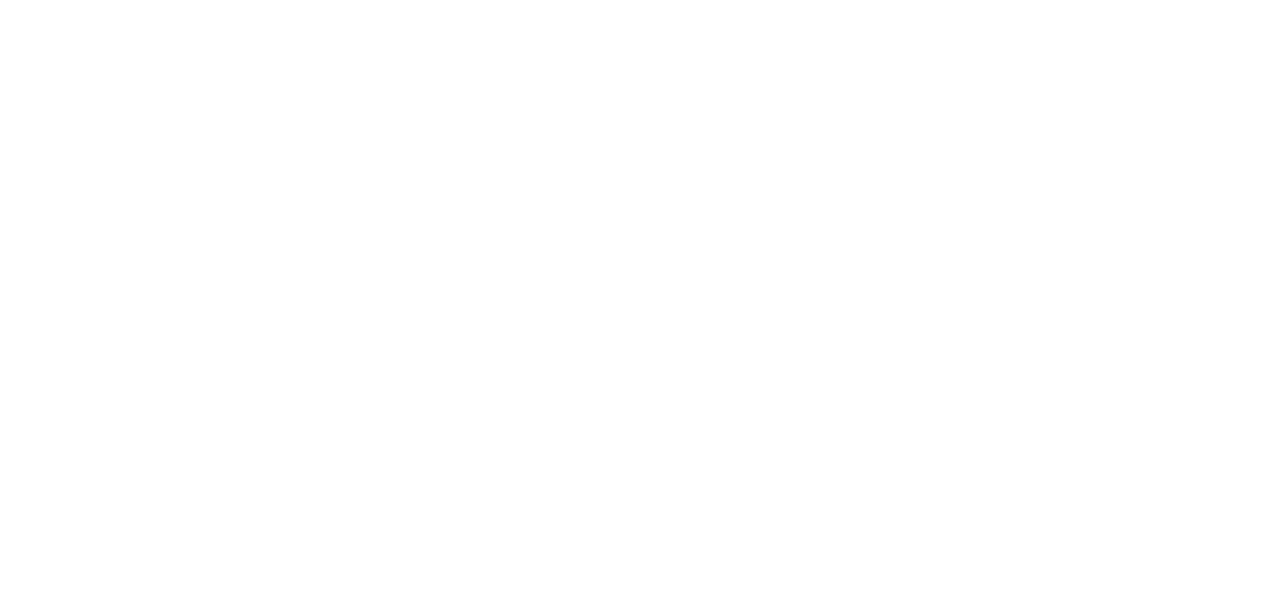
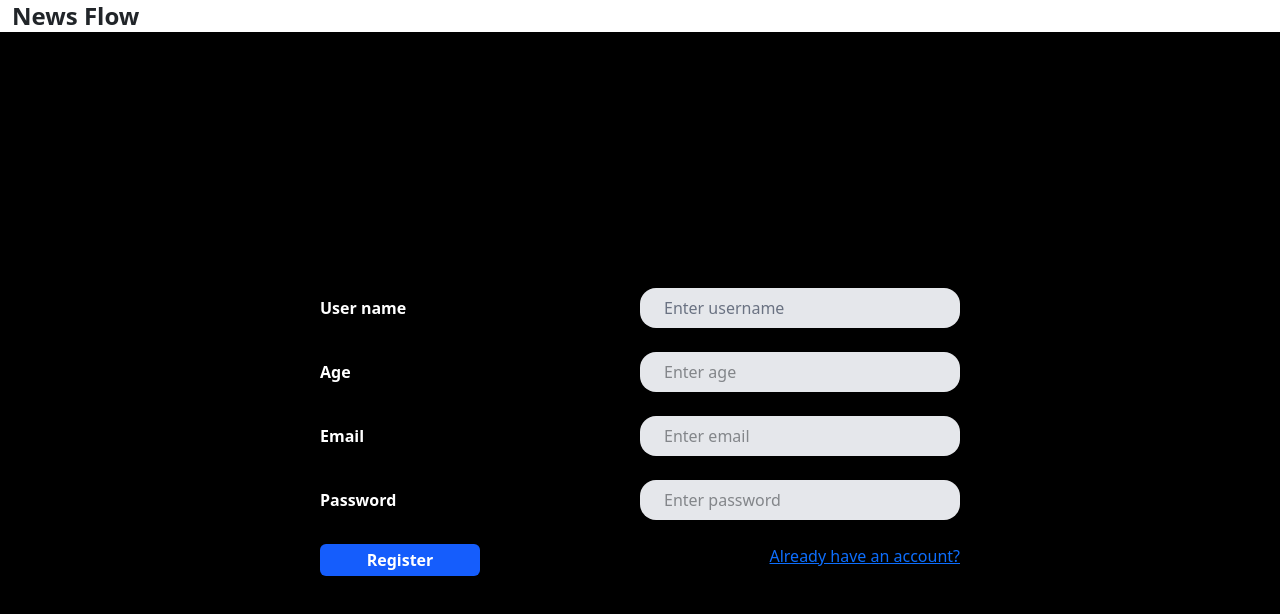
Before and after one commit to Khanwajahath/NewsFlowFrontE, a React (Vite) app: page /register in a window 1280 px wide. Before the commit this address had no page. Shown: the top 614 px of the page. Built offline with nearby package versions, Linux system fonts and the light colour scheme.

Commit message:
added Login and Register functionality

```diff
--- a/package.json
+++ b/package.json
@@ -12,8 +12,10 @@
   "dependencies": {
     "@material-tailwind/react": "^2.1.10",
     "@tailwindcss/vite": "^4.1.18",
+    "axios": "^1.13.5",
     "bootstrap": "^5.3.8",
     "bootstrap-icons": "^1.13.1",
+    "formik": "^2.4.9",
     "react": "^19.2.0",
     "react-dom": "^19.2.0",
     "react-hook-form": "^7.71.1",
--- a/src/App.jsx
+++ b/src/App.jsx
@@ -1,8 +1,9 @@
 import './App.css'
 import { NewsHeader } from './components/header/header'
 import { BrowserRouter, Route, Routes } from "react-router";
-import { Footer } from './components/footer/footer'
 import { Login } from './components/login/login';
+import { Register } from './components/Register/Register';
+import { LandingPage } from './components/landingPage/landingpage';
 
 
 function App() {
@@ -10,11 +11,12 @@
   return (
     <BrowserRouter>
       <Routes>
-      <Route path='/' element={<NewsHeader/>}></Route>
+        <Route path='/' element={<LandingPage></LandingPage>}></Route>
+        <Route path='/register' element={<Register/>}></Route>
+        <Route path='/login' element={<Login/>}></Route>
+        <Route path='/newsboard' element={<NewsHeader/>}></Route>
       </Routes>
     </BrowserRouter>
-
-
   )
 }
 
--- /dev/null
+++ b/src/components/Register/Register.jsx
@@ -0,0 +1,138 @@
+import { Formik, Form, Field, ErrorMessage } from "formik"
+import * as Yup from "yup"
+import axios from "axios"
+import { useNavigate } from "react-router"
+import { Link } from "react-router-dom";
+
+
+export function Register() {
+  const navigate=useNavigate()
+  const validationSchema = Yup.object({
+    username: Yup.string().required("Username is required"),
+    age: Yup.number()
+      .required("Age is required")
+      .min(18, "Must be at least 16"),
+    email: Yup.string()
+      .email("Invalid email")
+      .required("Email is required"),
+    password: Yup.string()
+      .min(6, "Minimum 6 characters")
+      .required("Password is required"),
+  })
+
+const handleRegister = async (values, { setSubmitting }) => {
+  try {
+    const response = await axios.post(
+      "https://news-flow-backend.vercel.app/api/auth/register",
+      values
+    );
+
+    console.log(response.data);
+
+    // If registration successful → go to login
+    navigate("/login");
+
+  } catch (error) {
+
+    if (error.response) {
+      const message = error.response.data.message;
+
+      if (error.response.status === 409 || message === "User already exists") {
+        alert("User already exists. Please login.");
+        navigate("/login");   // 👈 redirect here
+      } else {
+        alert(message);
+      }
+    } else {
+      alert("Server error");
+    }
+
+    console.error(error.response?.data || error.message);
+
+  } finally {
+    setSubmitting(false);
+  }
+};
+
+
+  return (
+    <div className="flex-col">
+      <div className="my-0 ms-2 ">
+            <span className='font-bold text-2xl rounded p-1' >News Flow</span>
+      </div>
+    <div className="min-h-screen bg-black flex items-center justify-center">
+      <Formik
+        initialValues={{
+          username: "",
+          age: "",
+          email: "",
+          password: ""
+        }}
+        validationSchema={validationSchema}
+        onSubmit={handleRegister}
+      >
+        <Form className="flex flex-col gap-4 w-1/2">
+          <div className="flex items-center justify-between">
+            <label className="text-white font-bold">User name</label>
+            <div className="flex flex-col w-50">
+              <Field
+                name="username"
+                className="px-4 py-2 rounded-2xl bg-gray-200 placeholder-gray-500 focus:outline-none w-full"
+                placeholder="Enter username"
+              />
+              <ErrorMessage name="username" component="div" className="text-red-400 text-sm mt-1" />
+            </div>
+          </div>
+
+
+          <div className="flex items-center justify-between">
+            <label className="text-white font-bold">Age</label>
+            <Field
+              name="age"
+              type="number"
+               min="16"
+              className="px-4 py-2 rounded-2xl bg-gray-200 focus:outline-none w-50"
+              placeholder="Enter age"
+            />
+            <ErrorMessage name="age" component="div" className="text-red-400 text-sm" />
+          </div>
+
+          <div className="flex items-center justify-between">
+            <label className="text-white font-bold">Email</label>
+            <Field
+              name="email"
+              type="email"
+              className="px-4 py-2 rounded-2xl bg-gray-200 focus:outline-none w-50"
+              placeholder="Enter email"
+            />
+            <ErrorMessage name="email" component="div" className="text-red-400 text-sm" />
+          </div>
+
+          <div className="flex items-center justify-between">
+            <label className="text-white font-bold">Password</label>
+            <Field
+              name="password"
+              type="password"
+              className="px-4 py-2 rounded-2xl bg-gray-200 focus:outline-none w-50"
+              placeholder="Enter password"
+            />
+            <ErrorMessage name="password" component="div" className="text-red-400 text-sm" />
+          </div>
+          <div className="flex justify-between">
+          <button
+            type="submit"
+            className="bg-blue-600 text-white px-1 py-1 font-bold rounded hover:bg-blue-700 transition
+            w-25 items-center"
+          >
+            Register
+          </button>
+          <Link to="/login">
+  Already have an account?
+</Link>
+          </div>
+        </Form>
+      </Formik>
+    </div>
+    </div>
+  )
+}
--- a/src/components/categories/categories.jsx
+++ b/src/components/categories/categories.jsx
@@ -20,11 +20,11 @@
   }, [ ]);
 
   return (
-   <div className="mt-2 bg-yellow-300 rounded-2xl">
-  <div className=" flex flex-wrap md:flex-nowrap justify-around p-2 text-white font-bold ">
+   <div className="mt-2   rounded-2xl">
+  <div className=" flex flex-wrap md:flex-nowrap justify-around p-2 text-white font-bold  ">
     {categories.map((cat, index) => (
       <button
-        className="bg-indigo-600 hover:not-focus:bg-indigo-700   px-2 py-1 hover:cursor-pointer rounded  mt-1"
+        className="bg-indigo-600 hover:not-focus:bg-indigo-700   px-2 py-1 hover:cursor-pointer    mt-1"
         key={index}
       >
         {cat}
--- a/src/components/header/header.jsx
+++ b/src/components/header/header.jsx
@@ -35,14 +35,14 @@
     }
 
   return (
-    <div className='flex-col text-black '>
+    <div className='flex-col text-black font-sans'>
       <div className="bg-black text-1xl p-1 sticky top-0 z-10">
         <div className='flex justify-between   p-2 items-center'>
 
         <div className="my-0 ms-2 ">
             <span className='font-bold text-2xl bg-white rounded p-1' >News Flow</span>
         </div>
-
+         <NewsCat></NewsCat>
         <div className="flex gap-0 bg-white rounded-2xl p-1">
             <input
               className="placeholder:text-gray-500 placeholder:italic outline-0"
@@ -50,6 +50,7 @@
               type="text"
               name="search"
               onBlur={getQuery}
+
             />
 
             <button onClick={setQuery}>
@@ -59,7 +60,6 @@
             </button>
         </div>
         </div>
-        <NewsCat></NewsCat>
       </div>
       <div className='  md:flex align-middlee'>
       <Carousel content={carousalData}></Carousel>
--- /dev/null
+++ b/src/components/landingPage/landingpage.jsx
@@ -0,0 +1,20 @@
+import { Link, useNavigate } from "react-router"
+
+export function LandingPage(){
+
+
+    return(
+        <div className="flex justify-center content-center">
+            <div>
+                <Link to={'/register'}>
+                    Create Account
+                </Link>
+            </div>
+            <div>
+                <Link to={'/login'}>
+                Existing User?
+                </Link>
+            </div>
+        </div>
+    )
+}
--- a/src/components/login/login.jsx
+++ b/src/components/login/login.jsx
@@ -1,33 +1,93 @@
-import { useForm } from "react-hook-form"
+import { Formik, Form, Field, ErrorMessage } from "formik"
+import * as Yup from "yup"
+import axios from "axios"
+import { useNavigate, Link } from "react-router-dom"
 
+export function Login() {
+  const navigate = useNavigate()
 
-export   function Login() {
-  const { register, handleSubmit } = useForm()
-  const onSubmit = (data) => console.log(data)
+  const validationSchema = Yup.object({
+    email: Yup.string()
+      .email("Invalid email")
+      .required("Email is required"),
+    password: Yup.string()
+      .min(6, "Minimum 6 characters")
+      .required("Password is required"),
+  })
 
+  const handleLogin = async (values, { setSubmitting }) => {
+    try {
+      const response = await axios.post(
+        "https://news-flow-backend.vercel.app/api/auth/login",
+        values
+      )
+
+      console.log(response.data)
+      navigate("/newsboard")
+
+    } catch (error) {
+      if (error.response) {
+        alert(error.response.data.message || "Login failed")
+      } else {
+        alert("Server error")
+      }
+
+      console.error(error.response?.data || error.message)
+    } finally {
+      setSubmitting(false)
+    }
+  }
 
   return (
-    <div className="flex">
-    <div>
-      <img></img>
-    </div>
-    <form onSubmit={handleSubmit(onSubmit)} className="inline-block gap-2 mt-7">
-      <div className=" ">
-      <div>
-      <label >enter First name</label>
-      <input {...register("firstName", { required: true, maxLength: 20 })} className="border-2"/>
+    <div className="flex-col">
+      <div className="my-0 ms-2">
+        <span className="font-bold text-2xl rounded p-1">News Flow</span>
       </div>
-      <div>
-      <label>enter Last name</label>
-      <input {...register("lastName", { required: true, maxLength: 20  })} className="border-2"/>
+      <div className="min-h-screen bg-black flex items-center justify-center">
+        <Formik
+          initialValues={{ email: "", password: "" }}
+          validationSchema={validationSchema}
+          onSubmit={handleLogin}
+        >
+          <Form className="flex flex-col gap-4 w-1/2">
+            <div className="flex items-center justify-between">
+              <label className="text-white font-bold">Email</label>
+              <div className="flex flex-col w-50">
+                <Field
+                  name="email"
+                  type="email"
+                  className="px-4 py-2 rounded-2xl bg-gray-200 placeholder-gray-500 focus:outline-none w-full"
+                  placeholder="Enter email"
+                />
+                <ErrorMessage name="email" component="div" className="text-red-400 text-sm mt-1" />
+              </div>
+            </div>
+
+            <div className="flex items-center justify-between">
+              <label className="text-white font-bold">Password</label>
+              <div className="flex flex-col w-50">
+                <Field
+                  name="password"
+                  type="password"
+                  className="px-4 py-2 rounded-2xl bg-gray-200 placeholder-gray-500 focus:outline-none w-full"
+                  placeholder="Enter password"
+                />
+                <ErrorMessage name="password" component="div" className="text-red-400 text-sm mt-1" />
+              </div>
+            </div>
+
+            <div className="flex justify-between">
+              <button
+                type="submit"
+                className="bg-blue-600 text-white px-1 py-1 font-bold rounded hover:bg-blue-700 transition w-25 items-center"
+              >
+                Login
+              </button>
+              <Link to="/register">Don't have an account?</Link>
+            </div>
+          </Form>
+        </Formik>
       </div>
-      <div>
-       <label>Age</label>
-       <input type="number" {...register("age", { min: 12, max: 99 })} className="border-2"/>
-      </div>
-      <input type="submit" className="bg-blue-600 hover:bg-blue-400 rounded-2xl p-1 text-white"/>
-      </div>
-    </form>
     </div>
   )
 }
--- a/src/components/weather/weather.jsx
+++ b/src/components/weather/weather.jsx
@@ -36,7 +36,7 @@
 
 
     return (
-        <div className="bg-gradient-to-r from-blue-500 to-blue-300 mt-3 rounded-3xl p-3 w-3/4 md:w-1/4 text-white ">
+        <div className="bg-black mt-3 rounded-3xl p-3 w-3/4 md:w-1/4 text-white ">
 
             <div>
                 <h5 className="mb-2">{weatherData.address}</h5>
```
Also changed, not shown: 1 other file (tests, documents, lock files or other folders).
